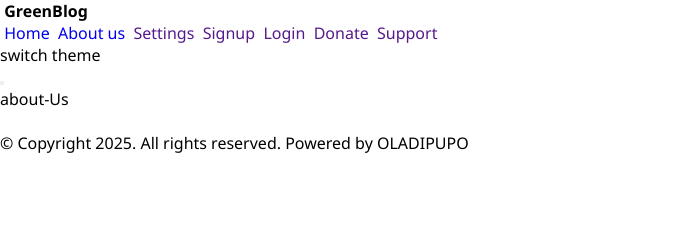
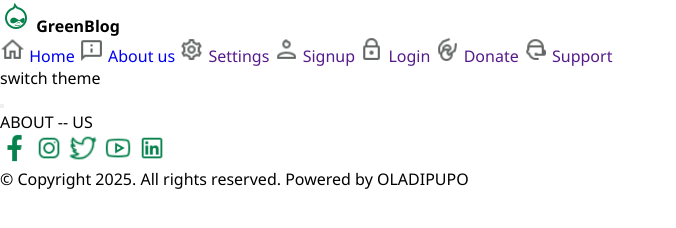
Before and after one commit to Emmal-ctrl/Green-blog, a plain HTML site: page about-us.html in a window 1280 px wide. Shown: the whole page, without its empty margins (0-676 px from the left). Drawn offline with Linux system fonts and the light colour scheme.

Commit message:
about-us.html

```diff
--- a/about-us.html
+++ b/about-us.html
@@ -11,17 +11,17 @@
 <body>
     <header>
         <div class="logo">
-            <img src="logo.png" alt="">
+            <img src="./image/logo.png" alt="">
             <b>GreenBlog</b>
         </div>
         <nav>
-            <a href="index.html"><img src="home.png" alt="" width="25px"> Home</a>
-            <a href="about-us.html"><img src="about-us.png" alt="" width="25px"> About us</a>
-            <a href=""><img src="setting.png" alt="" width="25px"> Settings</a>
-            <a href=""><img src="signup.png" alt="" width="25px"> Signup</a>
-            <a href=""><img src="login.png" alt="" width="25px"> Login</a>
-            <a href=""><img src="donate.png" alt="" width="25px"> Donate</a>
-            <a href=""><img src="support.png" alt="" width="25px"> Support</a>
+            <a href="index.html"><img src="./image/home.png" alt="" width="25px"> Home</a>
+            <a href="about-us.html"><img src="./image/about-us.png" alt="" width="25px"> About us</a>
+            <a href=""><img src="./image/setting.png" alt="" width="25px"> Settings</a>
+            <a href=""><img src="./image/signup.png" alt="" width="25px"> Signup</a>
+            <a href=""><img src="./image/login.png" alt="" width="25px"> Login</a>
+            <a href=""><img src="./image/donate.png" alt="" width="25px"> Donate</a>
+            <a href=""><img src="./image/support.png" alt="" width="25px"> Support</a>
             <div class="theme">
 
                 <span class="theme-btn">
@@ -33,17 +33,17 @@
         <button type="button" class="menu-btn"></button>
     </header>
 
-    <main class="us">
-        about-Us
+    <main>
+       ABOUT -- US
     </main>
 
     <footer>
         <div class="f1">
-            <img src="facebook.png" alt="" width="30">
-            <img src="instagram.png" alt="" width="30">
-            <img src="twitter.png" alt="" width="30">
-            <img src="youtube.png" alt="" width="30">
-            <img src="linkedin.png" alt="" width="30">
+            <img src="./image/facebook.png" alt="" width="30">
+            <img src="./image/instagram.png" alt="" width="30">
+            <img src="./image/twitter.png" alt="" width="30">
+            <img src="./image/youtube.png" alt="" width="30">
+            <img src="./image/linkedin.png" alt="" width="30">
         </div>
         <div class="f2">
             <p>&copy; Copyright <span class="year"></span>. All rights reserved. Powered by OLADIPUPO
```
